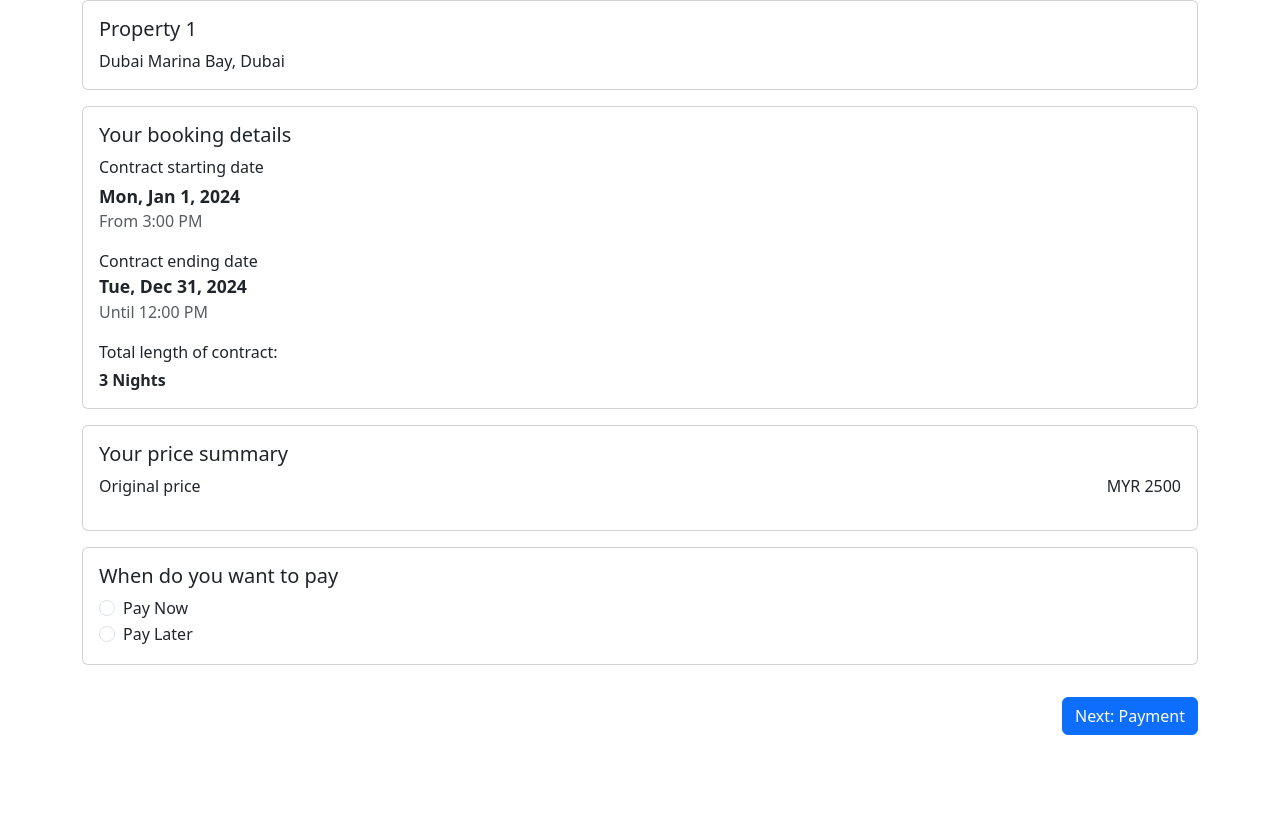
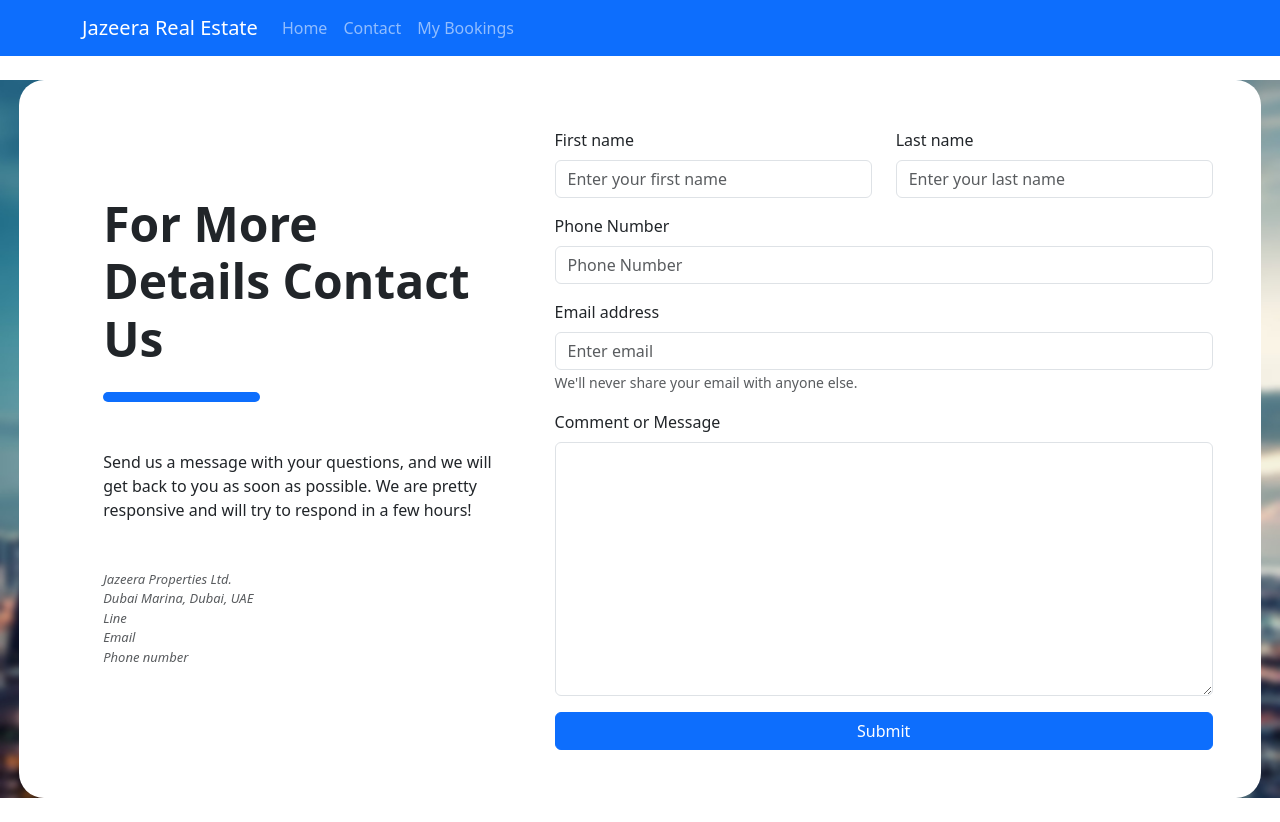
Before and after one commit to Tec-Oasis/jpms-frontend, a React (Vite) app: page /contact in a window 1280 px wide. Before the commit the page ends 800 px from the top, so only its background shows below. Built offline with nearby package versions, Linux system fonts and the light colour scheme; a web font is replaced by a local one.

Commit message:
added router and changed the Navbar from dany's crap css to bootstrap's ultra chad Navbar

```diff
--- a/package.json
+++ b/package.json
@@ -15,10 +15,14 @@
     "@stripe/stripe-js": "^2.2.2",
     "bootstrap": "^5.3.2",
     "dotenv": "^16.3.1",
+    "localforage": "^1.10.0",
+    "match-sorter": "^6.3.1",
     "react": "^18.2.0",
     "react-bootstrap": "^2.9.1",
     "react-dom": "^18.2.0",
-    "react-icons": "^4.12.0"
+    "react-icons": "^4.12.0",
+    "react-router-dom": "^6.21.2",
+    "sort-by": "^1.2.0"
   },
   "devDependencies": {
     "@types/react": "^18.2.15",
--- a/src/App.jsx
+++ b/src/App.jsx
@@ -1,13 +1,20 @@
 import 'bootstrap/dist/css/bootstrap.min.css'
 import PropertyList from './PropertyList'
-import BookingDetails from './BookingDetails/BookingDetails'
-import CustomerBookings from './CustomerBookings/CustomerBookings'
-import ContactPage from './ContactPage'
-import FinalDetails from './FinalDetails/FinalDetails'
 // import Navbar from './components/Navbar'
+import AlterNav from './components/AlterNav'
 
-function App() {
-  return <FinalDetails />
+// function App() {
+//   return <FinalDetails />
+// }
+
+function App(){
+  return (
+    <div>
+      {/* <Navbar /> */}
+      <AlterNav />
+      <PropertyList />
+    </div>
+  )
 }
 
 export default App
--- a/src/BookingDetails/BookingDetails.jsx
+++ b/src/BookingDetails/BookingDetails.jsx
@@ -1,16 +1,24 @@
-import { Form, Row, Col, Card, Container, Button } from 'react-bootstrap'
-import './BookingDetails.css'
+import { Form, Row, Col, Card, Container, Button } from "react-bootstrap";
+import { useNavigate } from "react-router-dom";
+import AlterNav from "../components/AlterNav";
+import "./BookingDetails.css";
 
 const BookingDetails = () => {
   const property = {
-    name: 'Property 1',
-    location: 'Dubai Marina Bay, Dubai',
+    name: "Property 1",
+    location: "Dubai Marina Bay, Dubai",
     rent: 2500,
-  }
+  };
 
-  const { img, name, desc, rent, location, amenities } = property
+  const navigate = useNavigate();
+
+  const { img, name, desc, rent, location, amenities } = property;
 
   return (
+    <>
+      <div style={{ marginBottom: "20px"}}>
+        <AlterNav />
+      </div>
       <>
         <Container fluid="lg">
           <Row>
@@ -29,7 +37,7 @@ const BookingDetails = () => {
                   <Card.Text className="mb-1">Contract starting date</Card.Text>
                   <Card.Text
                     className="mb-0"
-                  style={{ fontWeight: 'bold', fontSize: '1.1em' }}
+                    style={{ fontWeight: "bold", fontSize: "1.1em" }}
                   >
                     Mon, Jan 1, 2024
                   </Card.Text>
@@ -38,7 +46,7 @@ const BookingDetails = () => {
                   <Card.Text className="mb-0">Contract ending date</Card.Text>
                   <Card.Text
                     className="mb-0"
-                  style={{ fontWeight: 'bold', fontSize: '1.1em' }}
+                    style={{ fontWeight: "bold", fontSize: "1.1em" }}
                   >
                     Tue, Dec 31, 2024
                   </Card.Text>
@@ -47,7 +55,7 @@ const BookingDetails = () => {
                   <Card.Text className="mb-1">
                     Total length of contract:
                   </Card.Text>
-                <Card.Text style={{ fontWeight: 'bold' }}>3 Nights</Card.Text>
+                  <Card.Text style={{ fontWeight: "bold" }}>3 Nights</Card.Text>
                 </Card.Body>
               </Card>
               <Card className="mb-3">
@@ -55,7 +63,7 @@ const BookingDetails = () => {
                   <Card.Title>Your price summary</Card.Title>
 
                   <div
-                  style={{ display: 'flex', justifyContent: 'space-between' }}
+                    style={{ display: "flex", justifyContent: "space-between" }}
                   >
                     <Card.Text>Original price</Card.Text>
                     <Card.Text>MYR 2500</Card.Text>
@@ -117,14 +125,15 @@ const BookingDetails = () => {
                     </Form.Group>
                   </Card.Body>
                 </Card>
-              <div style={{ display: 'flex', flexDirection: 'row-reverse' }}>
-                <Button className="mb-3 mt-3">Next: Payment</Button>
+                <div style={{ display: "flex", flexDirection: "row-reverse" }}>
+                  <Button onClick={()=>navigate('/booking/final')} className="mb-3 mt-3">Next: Payment</Button>
                 </div>
               </Form>
             </Col>
           </Row>
         </Container>
       </>
-  )
-}
-export default BookingDetails
+    </>
+  );
+};
+export default BookingDetails;
--- a/src/ContactPage/ContactPage.jsx
+++ b/src/ContactPage/ContactPage.jsx
@@ -1,37 +1,41 @@
-import { Container, Row, Col } from 'react-bootstrap'
-import ContactForm from './ContactForm/ContactForm'
-import './ContactPage.css'
+import { Container, Row, Col } from "react-bootstrap";
+import ContactForm from "./ContactForm/ContactForm";
+import AlterNav from "../components/AlterNav";
+
+import "./ContactPage.css";
 
 const ContactPage = () => {
   return (
+    <>
+      <AlterNav />
       <div className="contact">
         <Container
           className="p-5 mt-4 mb-4"
           id="contact"
-        style={{ borderRadius: '25px', width: '97%', maxWidth: '100%' }}
+          style={{ borderRadius: "25px", width: "97%", maxWidth: "100%" }}
         >
-        <Row style={{ alignItems: 'center' }}>
+          <Row style={{ alignItems: "center" }}>
             <Col className="p-5 col-5">
               <div className="mb-5">
                 <h1
-                style={{ fontSize: '3rem' }}
+                  style={{ fontSize: "3rem" }}
                   className="text-capitalize contact-header mb-4"
                 >
                   for more details contact us
                 </h1>
                 <div
                   style={{
-                  backgroundColor: '#0d6efd',
-                  height: '10px',
-                  width: '40%',
-                  borderRadius: '25px',
+                    backgroundColor: "#0d6efd",
+                    height: "10px",
+                    width: "40%",
+                    borderRadius: "25px",
                   }}
                 ></div>
               </div>
               <p className="mb-5">
-              Send us a message with your questions, and we will get back to you
-              as soon as possible. We are pretty responsive and will try to
-              respond in a few hours!
+                Send us a message with your questions, and we will get back to
+                you as soon as possible. We are pretty responsive and will try
+                to respond in a few hours!
               </p>
               <address className="text-muted contact-address">
                 Jazeera Properties Ltd. <br />
@@ -47,7 +51,8 @@ const ContactPage = () => {
           </Row>
         </Container>
       </div>
-  )
-}
+    </>
+  );
+};
 
-export default ContactPage
+export default ContactPage;
--- a/src/CustomerBookings/CustomerBookings.jsx
+++ b/src/CustomerBookings/CustomerBookings.jsx
@@ -1,59 +1,63 @@
-import { Container } from 'react-bootstrap'
-import PropertyCard from './PropertyCard/PropertyCard'
+import { Container } from "react-bootstrap";
+import PropertyCard from "./PropertyCard/PropertyCard";
+import AlterNav from "../components/AlterNav";
 
 const propertyData = [
   {
-    name: 'Property 1',
-    starting_date: '24 Apr 2023',
-    ending_date: '24 October 2023',
-    status: 'Rent Due',
-    address: 'Dubai',
+    name: "Property 1",
+    starting_date: "24 Apr 2023",
+    ending_date: "24 October 2023",
+    status: "Rent Due",
+    address: "Dubai",
     rent: 1200,
   },
   {
-    name: 'Property 2',
-    starting_date: '10 Jan 2023',
-    ending_date: '10 July 2023',
-    status: 'Occupied',
-    address: 'New York',
+    name: "Property 2",
+    starting_date: "10 Jan 2023",
+    ending_date: "10 July 2023",
+    status: "Occupied",
+    address: "New York",
     rent: 2000,
   },
   {
-    name: 'Property 3',
-    starting_date: '15 May 2023',
-    ending_date: '15 November 2023',
-    status: 'Vacant',
-    address: 'London',
+    name: "Property 3",
+    starting_date: "15 May 2023",
+    ending_date: "15 November 2023",
+    status: "Vacant",
+    address: "London",
     rent: 1500,
   },
   {
-    name: 'Property 4',
-    starting_date: '1 Sep 2023',
-    ending_date: '1 March 2024',
-    status: 'Under Maintenance',
-    address: 'Paris',
+    name: "Property 4",
+    starting_date: "1 Sep 2023",
+    ending_date: "1 March 2024",
+    status: "Under Maintenance",
+    address: "Paris",
     rent: 1800,
   },
-]
+];
 
 const CustomerBookings = () => {
   return (
     <>
+      <AlterNav />
+      <>
         <Container>
-        <p className="h1" style={{ padding: '16px 0' }}>
+          <p className="h1" style={{ padding: "16px 0" }}>
             My Bookings
           </p>
-        <p className="h3" style={{ marginBottom: '24px' }}>
+          <p className="h3" style={{ marginBottom: "24px" }}>
             Active Contracts
           </p>
           {propertyData.map((property) => (
-          <div style={{ marginBottom: '24px' }}>
+            <div style={{ marginBottom: "24px" }}>
               <PropertyCard property={property} />
             </div>
           ))}
         </Container>
       </>
-  )
-}
+    </>
+  );
+};
 
-export default CustomerBookings
+export default CustomerBookings;
--- a/src/FinalDetails/FinalDetails.jsx
+++ b/src/FinalDetails/FinalDetails.jsx
@@ -1,15 +1,22 @@
-import { Form, Row, Col, Card, Container, Button } from 'react-bootstrap'
+import { Form, Row, Col, Card, Container, Button } from "react-bootstrap";
+
+import AlterNav from "../components/AlterNav";
 
 const FinalDetails = () => {
   const property = {
-    name: 'Property 1',
-    location: 'Dubai Marina Bay, Dubai',
+    name: "Property 1",
+    location: "Dubai Marina Bay, Dubai",
     rent: 2500,
-  }
+  };
 
-  const { img, name, desc, rent, location, amenities } = property
+  const { img, name, desc, rent, location, amenities } = property;
 
   return (
+    <>
+      <div style={{ marginBottom: "20px" }}>
+        <AlterNav />
+      </div>
+
       <>
         <Container fluid="lg">
           <Row>
@@ -28,7 +35,7 @@ const FinalDetails = () => {
                   <Card.Text className="mb-1">Contract starting date</Card.Text>
                   <Card.Text
                     className="mb-0"
-                  style={{ fontWeight: 'bold', fontSize: '1.1em' }}
+                    style={{ fontWeight: "bold", fontSize: "1.1em" }}
                   >
                     Mon, Jan 1, 2024
                   </Card.Text>
@@ -37,7 +44,7 @@ const FinalDetails = () => {
                   <Card.Text className="mb-0">Contract ending date</Card.Text>
                   <Card.Text
                     className="mb-0"
-                  style={{ fontWeight: 'bold', fontSize: '1.1em' }}
+                    style={{ fontWeight: "bold", fontSize: "1.1em" }}
                   >
                     Tue, Dec 31, 2024
                   </Card.Text>
@@ -46,7 +53,7 @@ const FinalDetails = () => {
                   <Card.Text className="mb-1">
                     Total length of contract:
                   </Card.Text>
-                <Card.Text style={{ fontWeight: 'bold' }}>3 Nights</Card.Text>
+                  <Card.Text style={{ fontWeight: "bold" }}>3 Nights</Card.Text>
                 </Card.Body>
               </Card>
               <Card className="mb-3">
@@ -54,7 +61,7 @@ const FinalDetails = () => {
                   <Card.Title>Your price summary</Card.Title>
 
                   <div
-                  style={{ display: 'flex', justifyContent: 'space-between' }}
+                    style={{ display: "flex", justifyContent: "space-between" }}
                   >
                     <Card.Text>Original price</Card.Text>
                     <Card.Text>MYR 2500</Card.Text>
@@ -73,7 +80,7 @@ const FinalDetails = () => {
                     <Form.Check type="radio" label="Pay Later" id="paylater" />
                   </Card.Body>
                 </Card>
-              <div style={{ display: 'flex', flexDirection: 'row-reverse' }}>
+                <div style={{ display: "flex", flexDirection: "row-reverse" }}>
                   <Button className="mb-3 mt-3">Next: Payment</Button>
                 </div>
               </Form>
@@ -81,6 +88,7 @@ const FinalDetails = () => {
           </Row>
         </Container>
       </>
-  )
-}
-export default FinalDetails
+    </>
+  );
+};
+export default FinalDetails;
--- /dev/null
+++ b/src/components/AlterNav.jsx
@@ -0,0 +1,20 @@
+import Container from "react-bootstrap/Container";
+import Nav from "react-bootstrap/Nav";
+import Navbar from "react-bootstrap/Navbar";
+
+function AlterNav() {
+  return (
+    <Navbar bg="primary" data-bs-theme="dark">
+      <Container>
+        <Navbar.Brand href="/">Jazeera Real Estate</Navbar.Brand>
+        <Nav className="me-auto">
+          <Nav.Link href="/">Home</Nav.Link>
+          <Nav.Link href="/contact">Contact</Nav.Link>
+          <Nav.Link href="/tenant/bookings">My Bookings</Nav.Link>
+        </Nav>
+      </Container>
+    </Navbar>
+  );
+}
+
+export default AlterNav;
--- a/src/components/style.css
+++ b/src/components/style.css
@@ -6,7 +6,7 @@ body {
     margin: 0;
     font-family: Inter, sans-serif;
     height: 100vh;
-    background-color: #282D35;
+    background-color: #7c899f;
 }
 
 nav {
--- a/src/main.jsx
+++ b/src/main.jsx
@@ -1,7 +1,44 @@
 import React from 'react'
 import ReactDOM from 'react-dom/client'
 import { Auth0Provider } from '@auth0/auth0-react'
+
+import {
+  createBrowserRouter,
+  RouterProvider,
+} from "react-router-dom";
+
 import App from './App'
+import BookingDetails from './BookingDetails/BookingDetails'
+import FinalDetails from './FinalDetails/FinalDetails'
+import CustomerBookings from './CustomerBookings/CustomerBookings'
+import ContactPage from './ContactPage'
+
+
+
+
+const router = createBrowserRouter([
+  {
+    path: "/",
+    element: <App />,
+  },
+  {
+    path: "/booking",
+    element: <BookingDetails />,
+  },
+  {
+    path: "/booking/final",
+    element: <FinalDetails />,
+  },
+  {
+    path: "/tenant/bookings",
+    element: <CustomerBookings />,
+  },
+  {
+    path: "/contact",
+    element: <ContactPage />,
+  },
+
+]);
 
 ReactDOM.createRoot(document.getElementById('root')).render(
   <React.StrictMode>
@@ -10,7 +47,7 @@ ReactDOM.createRoot(document.getElementById('root')).render(
       clientId="1K1T84W3lvh0BMcoxWytVHDWq0swwENd"
       redirectUri={window.location.origin}
     >
-      <App />
+      <RouterProvider router={router} />
     </Auth0Provider>
   </React.StrictMode>
 )
```
Also changed, not shown: 1 other file (tests, documents, lock files or other folders). Lines whose indentation alone changed are shown as unchanged.
